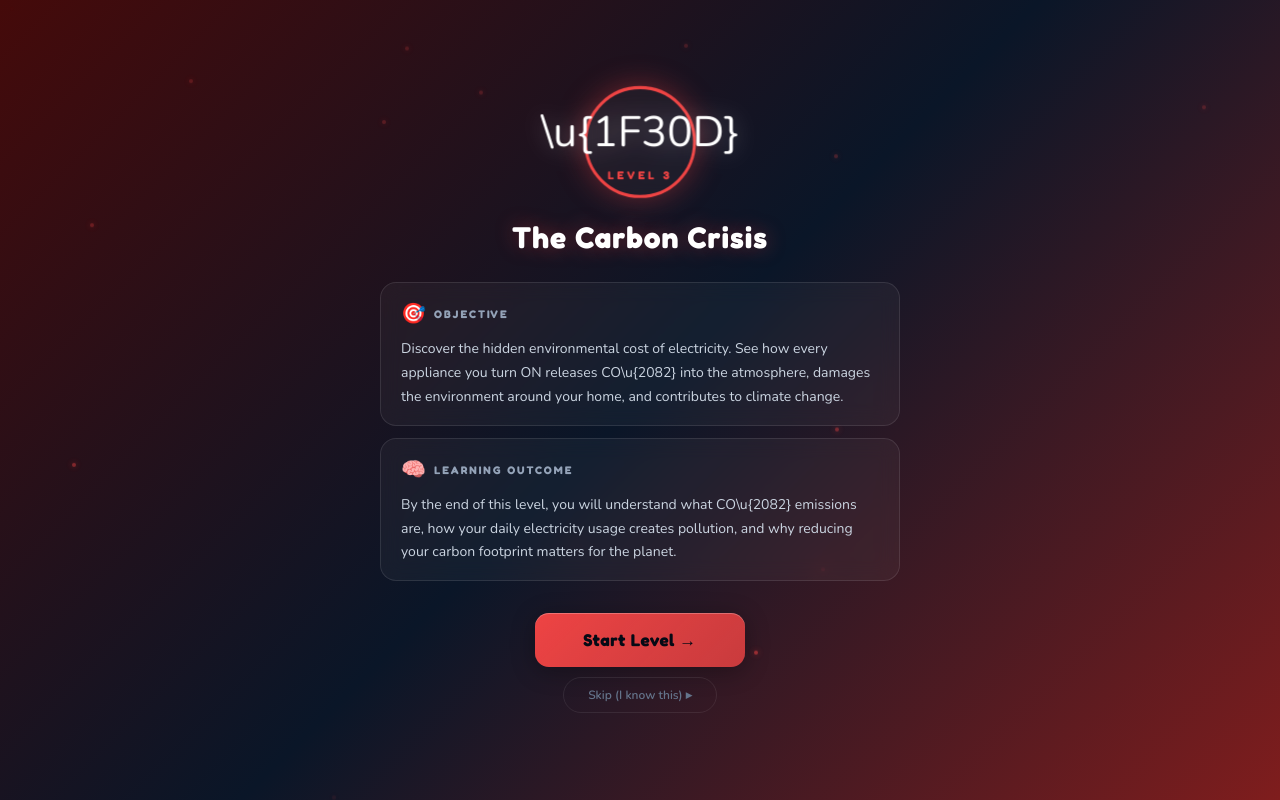
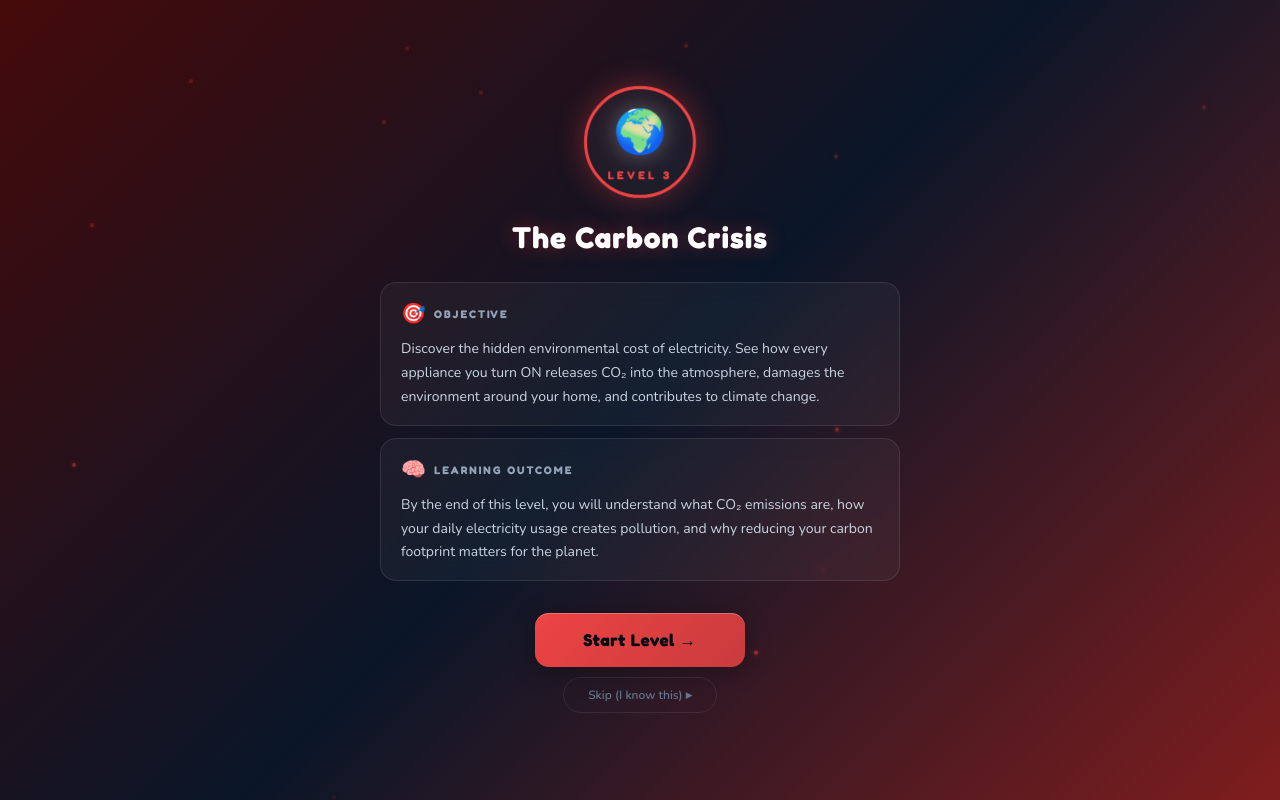
Before and after one commit to Kp55kk/gamified-sustained, a React (Vite) app: page /level3 in a window 1280 px wide. Built offline with nearby package versions, Linux system fonts and the light colour scheme.

Commit message:
presentation11

```diff
--- a/src/game-strategy/Level1.jsx
+++ b/src/game-strategy/Level1.jsx
@@ -858,13 +858,13 @@ export default function Level1() {
       <LevelIntro
         levelNumber={1}
         levelTitle="Home Energy Audit"
-        levelIcon="\u{1F3E0}"
+        levelIcon="🏠"
         objective="Walk through your virtual home and discover the appliances that power your daily life. Learn how each device works, what it does, and how much electricity it uses."
         learningOutcome="By the end of this level, you will understand what household appliances are, how to interact with them, and why knowing about them matters for energy awareness."
         terms={[
-          { icon: '\u{1F9E9}', name: 'Appliance', definition: 'A device in your home that uses electricity to perform a task — like a fan, TV, or fridge.', example: 'A ceiling fan is an appliance that cools the room' },
-          { icon: '\u{1F3AE}', name: 'Interaction', definition: 'When you do something with an object in the game — like walking up to it and pressing a button to learn about it.', example: 'Press E near an appliance to interact' },
-          { icon: '\u{1F7E2}', name: 'Activation', definition: 'Turning something ON so it starts working and begins using electricity.', example: 'When you turn ON the AC, it starts consuming 1500W' },
+          { icon: '🧩', name: 'Appliance', definition: 'A device in your home that uses electricity to perform a task — like a fan, TV, or fridge.', example: 'A ceiling fan is an appliance that cools the room' },
+          { icon: '🎮', name: 'Interaction', definition: 'When you do something with an object in the game — like walking up to it and pressing a button to learn about it.', example: 'Press E near an appliance to interact' },
+          { icon: '🟢', name: 'Activation', definition: 'Turning something ON so it starts working and begins using electricity.', example: 'When you turn ON the AC, it starts consuming 1500W' },
         ]}
         onComplete={() => setShowLevelIntro(false)}
       />
--- a/src/game-strategy/level2/Level2.jsx
+++ b/src/game-strategy/level2/Level2.jsx
@@ -626,13 +626,13 @@ export default function Level2() {
       <LevelIntro
         levelNumber={2}
         levelTitle="The Energy Meter"
-        levelIcon="\u{26A1}"
+        levelIcon="⚡"
         objective="Explore your home with a powerful new tool — the Energy Meter. Walk through each room, toggle appliances ON and OFF, and watch how each one affects electricity usage, bills, and the environment in real-time."
         learningOutcome="By the end of this level, you will understand how much electricity each appliance uses (in Watts), how energy consumption translates to monthly bills, and how to identify and stop energy waste in your home."
         terms={[
-          { icon: '\u{26A1}', name: 'Watts', definition: 'Watts tell you how much electricity an appliance uses at any moment. Higher watts = more electricity consumed.', example: 'AC uses 1500W while a fan uses only 75W' },
-          { icon: '\u{1F50B}', name: 'Energy Consumption', definition: 'The total amount of electricity used over time. It is measured in kilowatt-hours (kWh) and determines your monthly usage.', example: 'Running a 1000W heater for 1 hour = 1 kWh' },
-          { icon: '\u{1F4B0}', name: 'Electricity Bill', definition: 'The money you pay for the electricity your home uses each month. The more appliances you run, the higher the bill.', example: 'A home using 300 kWh/month pays around \u20B92,000' },
+          { icon: '⚡', name: 'Watts', definition: 'Watts tell you how much electricity an appliance uses at any moment. Higher watts = more electricity consumed.', example: 'AC uses 1500W while a fan uses only 75W' },
+          { icon: '🔋', name: 'Energy Consumption', definition: 'The total amount of electricity used over time. It is measured in kilowatt-hours (kWh) and determines your monthly usage.', example: 'Running a 1000W heater for 1 hour = 1 kWh' },
+          { icon: '💰', name: 'Electricity Bill', definition: 'The money you pay for the electricity your home uses each month. The more appliances you run, the higher the bill.', example: 'A home using 300 kWh/month pays around ₹2,000' },
         ]}
         onComplete={() => setShowLevelIntro(false)}
       />
--- a/src/game-strategy/level3/Level3.jsx
+++ b/src/game-strategy/level3/Level3.jsx
@@ -392,13 +392,13 @@ export default function Level3() {
       <LevelIntro
         levelNumber={3}
         levelTitle="The Carbon Crisis"
-        levelIcon="\u{1F30D}"
-        objective="Discover the hidden environmental cost of electricity. See how every appliance you turn ON releases CO\u{2082} into the atmosphere, damages the environment around your home, and contributes to climate change."
-        learningOutcome="By the end of this level, you will understand what CO\u{2082} emissions are, how your daily electricity usage creates pollution, and why reducing your carbon footprint matters for the planet."
+        levelIcon="🌍"
+        objective="Discover the hidden environmental cost of electricity. See how every appliance you turn ON releases CO₂ into the atmosphere, damages the environment around your home, and contributes to climate change."
+        learningOutcome="By the end of this level, you will understand what CO₂ emissions are, how your daily electricity usage creates pollution, and why reducing your carbon footprint matters for the planet."
         terms={[
-          { icon: '\u{1F30D}', name: 'CO\u{2082} Emission', definition: 'Carbon dioxide (CO\u{2082}) is a harmful gas released into the air when electricity is generated from fossil fuels like coal and gas.', example: 'Using 100 kWh of electricity produces about 71 kg of CO\u{2082}' },
-          { icon: '\u{1F32B}\u{FE0F}', name: 'Pollution', definition: 'The harmful effect on our environment caused by burning fossil fuels. More electricity use means more air, water, and soil pollution.', example: 'Running AC all day creates more pollution than a ceiling fan' },
-          { icon: '\u{1F525}', name: 'Carbon Impact', definition: 'The total amount of environmental damage caused by your energy usage. Every watt consumed adds to your carbon footprint.', example: 'A geyser has 10x more carbon impact than an LED light' },
+          { icon: '🌍', name: 'CO₂ Emission', definition: 'Carbon dioxide (CO₂) is a harmful gas released into the air when electricity is generated from fossil fuels like coal and gas.', example: 'Using 100 kWh of electricity produces about 71 kg of CO₂' },
+          { icon: '🌫️', name: 'Pollution', definition: 'The harmful effect on our environment caused by burning fossil fuels. More electricity use means more air, water, and soil pollution.', example: 'Running AC all day creates more pollution than a ceiling fan' },
+          { icon: '🔥', name: 'Carbon Impact', definition: 'The total amount of environmental damage caused by your energy usage. Every watt consumed adds to your carbon footprint.', example: 'A geyser has 10x more carbon impact than an LED light' },
         ]}
         onComplete={() => setShowLevelIntro(false)}
       />
--- a/src/game-strategy/level4/Level4.jsx
+++ b/src/game-strategy/level4/Level4.jsx
@@ -263,13 +263,13 @@ export default function Level4() {
       <LevelIntro
         levelNumber={4}
         levelTitle="Solar Revolution"
-        levelIcon="\u{2600}\u{FE0F}"
+        levelIcon="☀️"
         objective="Install solar panels on your home's roof, optimize their angle for maximum sunlight, and discover how renewable energy can power your entire house while reducing pollution and electricity bills."
         learningOutcome="By the end of this level, you will understand how solar energy works, how to store it in batteries for night use, and how clean energy can restore the environment and save money."
         terms={[
-          { icon: '\u{2600}\u{FE0F}', name: 'Solar Energy', definition: 'Energy captured from sunlight using solar panels. It is clean, free, and does not create any pollution or CO\u{2082} emissions.', example: '6 solar panels can generate enough power for most homes' },
-          { icon: '\u{1F50B}', name: 'Energy Storage', definition: 'Saving excess solar energy in batteries during the day so you can use it at night when there is no sunlight.', example: 'A battery charged at noon can power lights all night' },
-          { icon: '\u{26A1}', name: 'Clean Energy', definition: 'Energy that comes from natural sources like sunlight, wind, or water. It does not pollute the air or harm the environment.', example: 'Solar and wind are clean; coal and gas are not' },
+          { icon: '☀️', name: 'Solar Energy', definition: 'Energy captured from sunlight using solar panels. It is clean, free, and does not create any pollution or CO₂ emissions.', example: '6 solar panels can generate enough power for most homes' },
+          { icon: '🔋', name: 'Energy Storage', definition: 'Saving excess solar energy in batteries during the day so you can use it at night when there is no sunlight.', example: 'A battery charged at noon can power lights all night' },
+          { icon: '⚡', name: 'Clean Energy', definition: 'Energy that comes from natural sources like sunlight, wind, or water. It does not pollute the air or harm the environment.', example: 'Solar and wind are clean; coal and gas are not' },
         ]}
         onComplete={() => setShowLevelIntro(false)}
       />
--- a/src/game-strategy/level5/Level5.jsx
+++ b/src/game-strategy/level5/Level5.jsx
@@ -533,13 +533,13 @@ export default function Level5() {
         <LevelIntro
           levelNumber={5}
           levelTitle="Smart Sustainable Home"
-          levelIcon="\u{1F3D8}\u{FE0F}"
+          levelIcon="🏘️"
           objective="Take charge of an entire smart home as the Chief Sustainability Engineer. Purchase, place, and manage 5 advanced eco-friendly appliances across multiple stages to build the ultimate energy-efficient home."
           learningOutcome="By the end of this level, you will master energy efficiency, learn how to optimize appliance usage for minimum waste, and understand load management to balance electricity demand across your home."
           terms={[
-            { icon: '\u{2699}\u{FE0F}', name: 'Efficiency', definition: 'Getting the most useful work done while using the least amount of energy. An efficient home wastes very little electricity.', example: 'An inverter AC is more efficient than a regular AC' },
-            { icon: '\u{1F9E0}', name: 'Optimization', definition: 'Using your resources in the smartest possible way \u{2014} choosing the right appliance, the right time, and the right settings to save energy.', example: 'Running the washing machine during solar peak hours' },
-            { icon: '\u{1F4CA}', name: 'Load Management', definition: 'Controlling how much electricity is used at any given time by spreading out heavy appliance usage and avoiding peak overload.', example: 'Don\u{2019}t run AC, geyser, and washing machine all at once' },
+            { icon: '⚙️', name: 'Efficiency', definition: 'Getting the most useful work done while using the least amount of energy. An efficient home wastes very little electricity.', example: 'An inverter AC is more efficient than a regular AC' },
+            { icon: '🧠', name: 'Optimization', definition: 'Using your resources in the smartest possible way — choosing the right appliance, the right time, and the right settings to save energy.', example: 'Running the washing machine during solar peak hours' },
+            { icon: '📊', name: 'Load Management', definition: 'Controlling how much electricity is used at any given time by spreading out heavy appliance usage and avoiding peak overload.', example: "Don't run AC, geyser, and washing machine all at once" },
           ]}
           onComplete={() => setShowLevelIntro(false)}
         />
```
